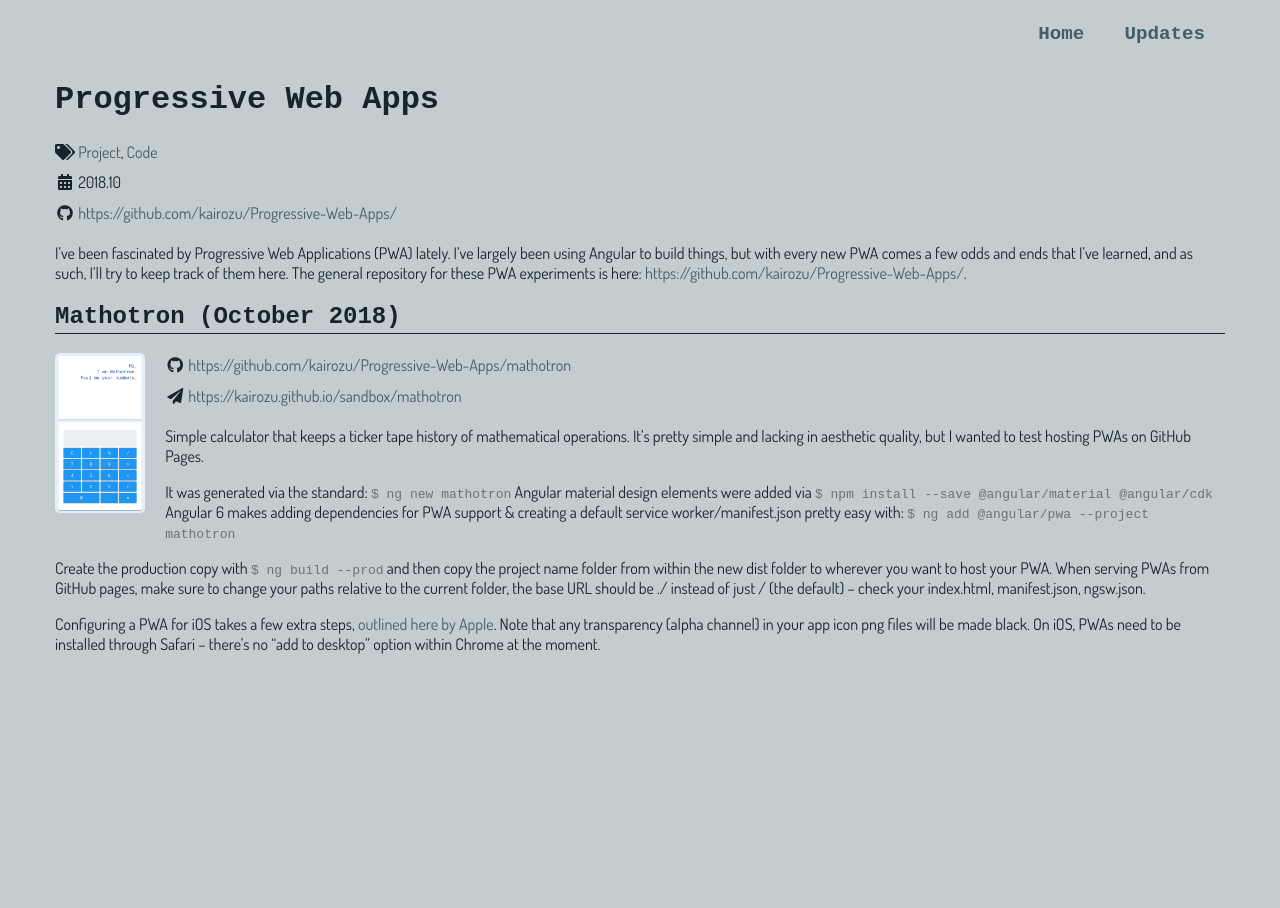
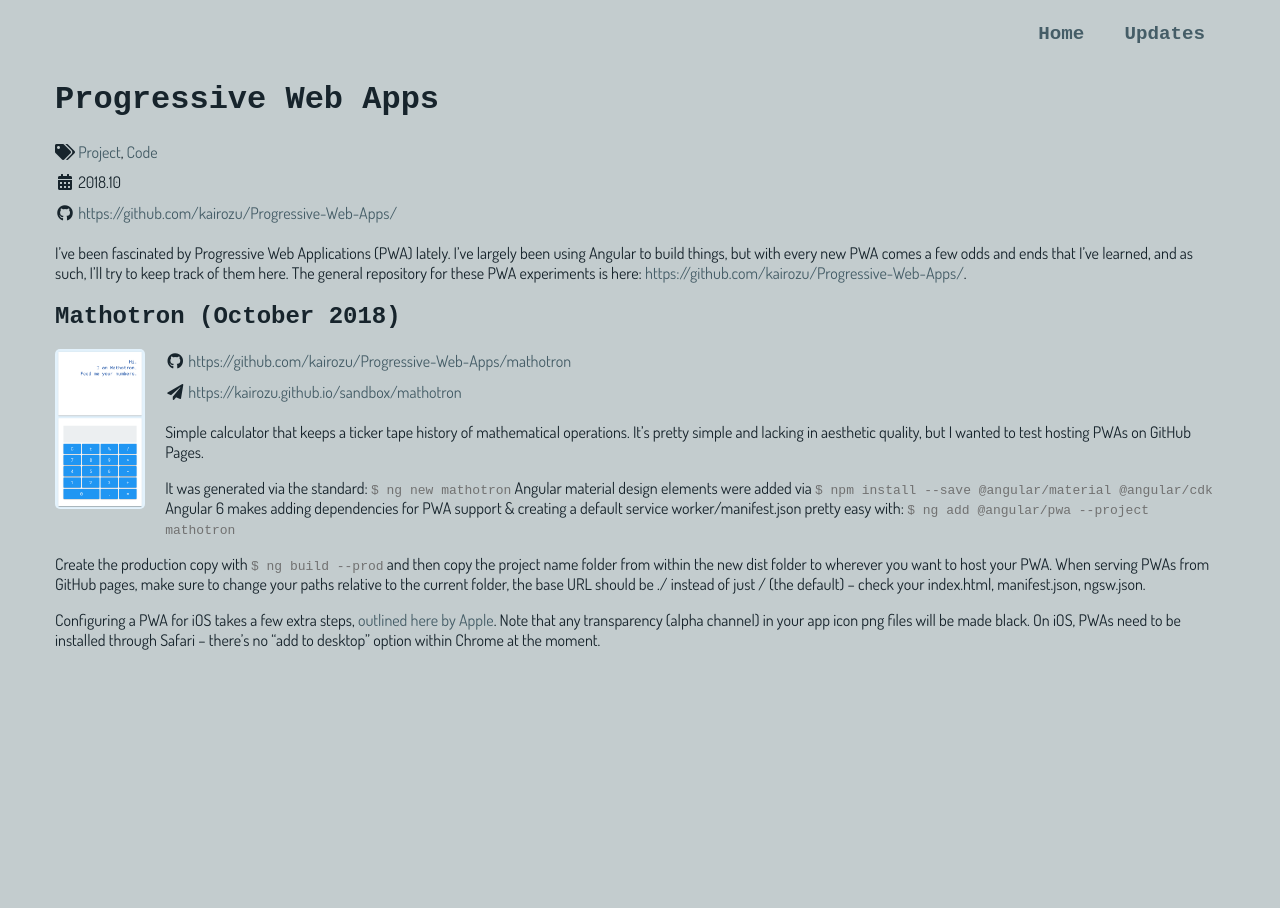
Before and after one commit to kairozu/kairozu.github.io, a Jekyll site: the page built from updates/_posts/2018-10-04-progressive-web.md, in a window 1280 px wide. Built offline with Jekyll 4.4.1, drawn with Linux system fonts in a browser that asks for light colours; nearby versions of some CDN libraries.

Commit message:
remove underline

```diff
--- a/css/main.css
+++ b/css/main.css
@@ -17,10 +17,6 @@
 }
 h1, h2, h3 {
     font-family: 'Anonymous Pro', 'Courier New', Courier, monospace;
-}
-h2 {
-    border-bottom: 1px solid #17242c;
-    padding-bottom: 3px;
 }
 code {
     word-wrap: break-word; /* old name */
```
